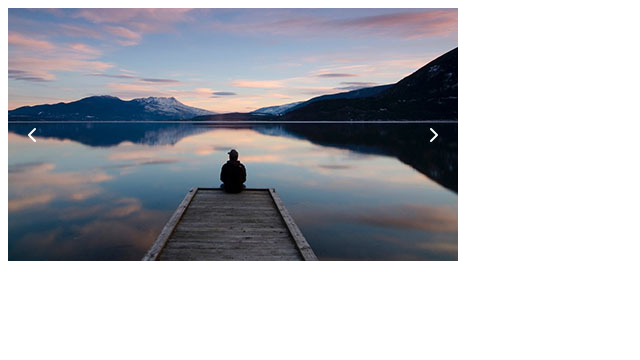
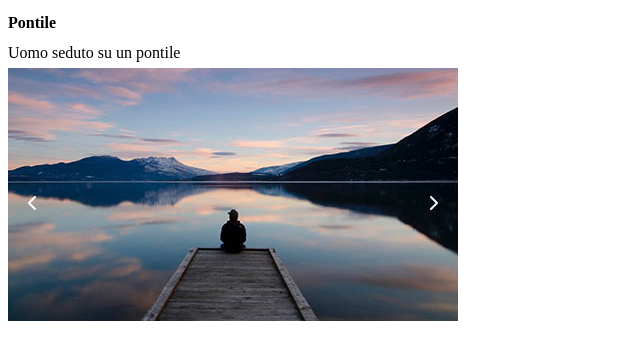
Before and after one commit to albertopiffer/js-array-objects-carousel, a plain HTML site: page index.html in a window 1280 px wide. Shown: the whole page, without its empty margins (0-640 px from the left). Drawn offline with Linux system fonts and the light colour scheme.

Commit message:
FEAT js-array-objects-carousel milestone 1

```diff
--- a/css/app.css
+++ b/css/app.css
@@ -1,9 +1,19 @@
+#container {
+    position: relative;
+    width: fit-content;
+}
+
+p, h4 {
+    line-height: 30px;
+    margin: 0;
+}
+
 #avanti {
     position: absolute;
     color: white;
     top: 50%;
     right: 20px;
-    transform: translateY(-50%);
+    transform: translateY(+30px);
 }
 
 #indietro {
@@ -11,5 +21,5 @@
     color: white;
     top: 50%;
     left: 20px;
-    transform: translateY(-50%);
+    transform: translateY(+30px);
 }
--- a/js/app.js
+++ b/js/app.js
@@ -1,23 +1,54 @@
 const slides = [
-    './img/01.jpg',
-    './img/02.jpg',
-    './img/03.jpg',
-    './img/04.jpg',
-    './img/05.jpg',
-    ]
+	{
+		image: './img/01.jpg',
+		title: 'Pontile',
+		text: 'Uomo seduto su un pontile',
+	},
+
+	{
+		image: './img/02.jpg',
+		title: 'Hallstätter See',
+		text: 'Dipinto di una citta affacciata su un lago',
+	},
+
+	{
+		image: './img/03.jpg',
+		title: 'Big Ben',
+		text: 'Vista di Londra',
+	},
+
+	{
+		image: './img/04.jpg',
+		title: 'Brühls Terrace',
+		text: 'Vista di Dresda',
+	},
+
+	{
+		image: './img/05.jpg',
+		title: 'Polinesia',
+		text: 'Fotografia di una spiaggia della Polinesia',
+	},
+]
 
 const inputContainer = document.getElementById('container')
-document.getElementById("container").style.position = "relative";
-document.getElementById("container").style.width = "fit-content";
 
 for (let i=0; i<5; i++) {
-    inputContainer.innerHTML += '<img src="' + slides [i] + '" alt="img" id="img' + i + '">'
+    //inputContainer.innerHTML += '<img src="' + slides [i] + '" alt="img" id="img' + i + '">'
+    inputContainer.innerHTML += `
+    <h4 id="tit${i}">${slides[i].title}</h4>
+    <p id="txt${i}">${slides[i].text}</p>
+    <img src="${slides[i].image}" alt="img" id="img${i}"></img>
+    `
+    document.getElementById("tit" + i).style.display = "none";
+    document.getElementById("txt" + i).style.display = "none";
     document.getElementById("img" + i).style.display = "none";
 }
 
 let active = 0
 console.log (active)
 
+document.getElementById("tit" + active).style.display = "block";
+document.getElementById("txt" + active).style.display = "block";
 document.getElementById("img" + active).style.display = "block";
 
 inputContainer.innerHTML += '<i id=indietro class="fa-solid fa-chevron-left"></i>'
@@ -27,17 +58,26 @@ const indietro = document.getElementById('indietro')
 const avanti = document.getElementById('avanti')
 
 avanti.addEventListener('click', function () {
+    document.getElementById("tit" + active).style.display = "none"
+    document.getElementById("txt" + active).style.display = "none"
     document.getElementById("img" + active).style.display = "none"
+
     if (active == 4) { active = -1 }
-    document.getElementById("img" + ++active).style.display = "block"
+    document.getElementById("tit" + ++active).style.display = "block"
+    document.getElementById("txt" + active).style.display = "block"
+    document.getElementById("img" + active).style.display = "block"
 
     console.log (active)
 });
 
 indietro.addEventListener('click', function () {
+    document.getElementById("tit" + active).style.display = "none"
+    document.getElementById("txt" + active).style.display = "none"
     document.getElementById("img" + active).style.display = "none"
     if (active == 0) { active = 5 }
-    document.getElementById("img" + --active).style.display = "block"
+    document.getElementById("tit" + --active).style.display = "block"
+    document.getElementById("txt" + active).style.display = "block"
+    document.getElementById("img" + active).style.display = "block"
 
     console.log (active)
 });
```
